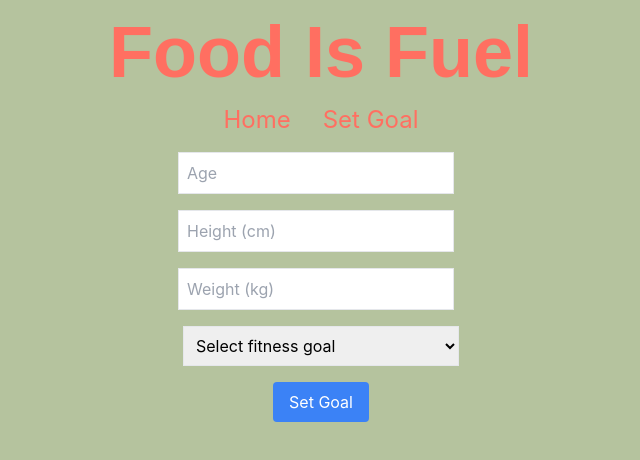
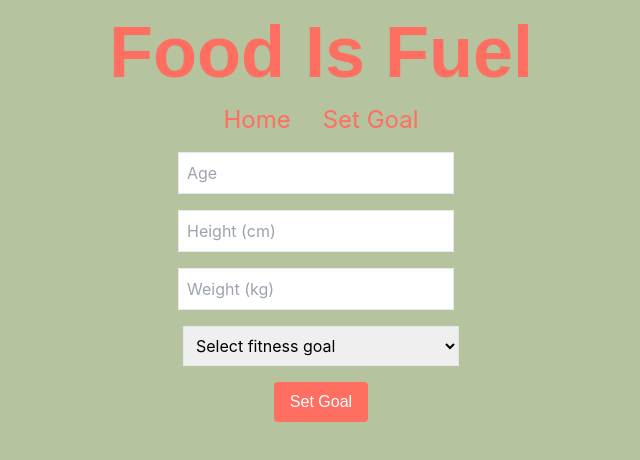
Before and after one commit to austinpendleton/food-is-fuel, a React (Create React App) app: page /goal in a window 1280 px wide. Shown: the top 460 px of the page, without its empty margins (319-959 px from the left). Built offline with nearby package versions, Linux system fonts and the light colour scheme; a web font is replaced by a local one.

Commit message:
Set goal button update

```diff
--- a/src/components/GoalPage.js
+++ b/src/components/GoalPage.js
@@ -78,7 +78,8 @@ const GoalPage = ({ setGoal }) => {
       </select>
       <button
         type="submit"
-        className="bg-blue-500 text-white py-2 px-4 rounded"
+        className="bg-pink-500 text-white py-2 px-4 rounded mb-4 font-playwrite"
+        style={{ backgroundColor: "#ff6f61" }}
       >
         {" "}
         Set Goal
```
